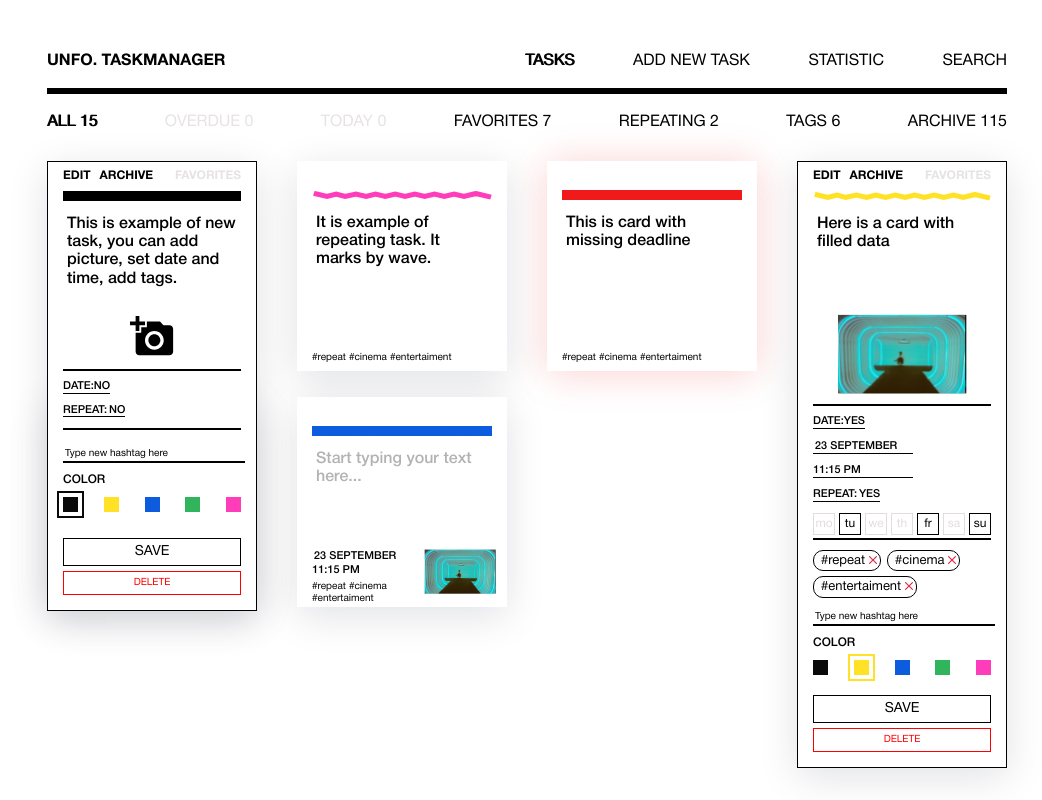
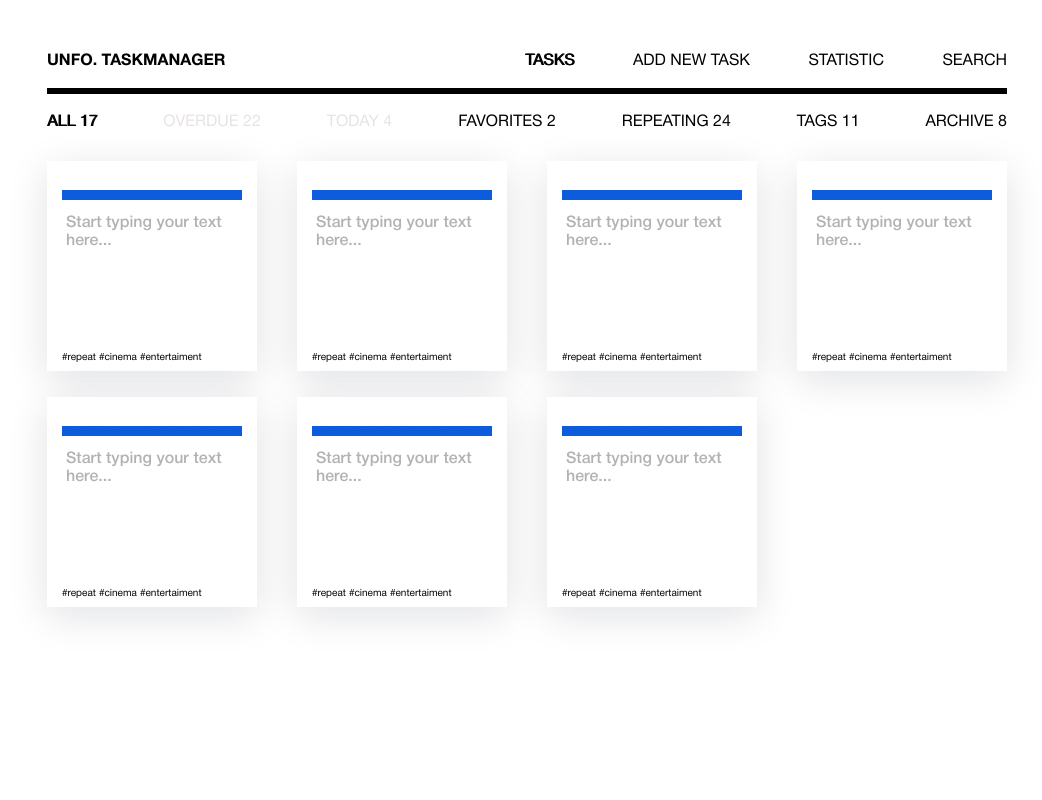
Before and after one commit to sergeykravchenko/13921-taskmanager-8, a website: page public/index.html in a window 1280 px wide. Shown: the top 800 px of the page, without its empty margins (113-1155 px from the left). Drawn offline with Linux system fonts and the light colour scheme.

Commit message:
Выполнил задание

```diff
--- /dev/null
+++ b/main.js
@@ -0,0 +1,355 @@
+const FILTERS_CONTAINER = document.querySelector(`.main__filter`);
+FILTERS_CONTAINER.innerHTML = ``;
+const CARDS_CONTAINER = document.querySelector(`.board__tasks`);
+CARDS_CONTAINER.innerHTML = ``;
+const CARDS_COUNT = 7;
+const TASK_FILTERS = [`all`, `overdue`, `today`, `favorites`, `repeating`, `tags`, `archive`];
+
+const getRandomInteger = (min, max) => Math.floor(Math.random() * (max - min)) + min;
+
+TASK_FILTERS.forEach((item, i) => createFilter(
+    item,
+    getRandomInteger(0, 30),
+    i === 0 ? true : "",
+    i === 1 || i === 2 ? true : ""
+  )
+);
+
+createCards(CARDS_COUNT);
+
+FILTERS_CONTAINER.addEventListener(`click`, (evt) => {
+  evt.preventDefault();
+  onFilterClick(evt);
+});
+
+function onFilterClick(evt) {
+  const target = evt.target;
+  const sibling = target.previousElementSibling;
+
+  if (target.classList.contains(`filter__label`) && !sibling.checked === true && !sibling.disabled === true) {
+    const activeElement = FILTERS_CONTAINER.querySelector(`[checked]`);
+    if (activeElement) {
+      activeElement.checked = false;
+    }
+    sibling.checked = true;
+    createCards(getRandomInteger(0, CARDS_COUNT));
+  }
+};
+
+function createFilter (filterName, count, isChecked = false, isDisabled = false) {
+  const filterTemplate = `<input
+  type="radio"
+  id="filter__${filterName}"
+  class="filter__input visually-hidden"
+  name="filter"
+  ${isChecked ? " checked" : ""}
+  ${isDisabled ? " disabled" : ""}
+/>
+<label for="${filterName}" class="filter__label">
+${filterName.toUpperCase()} <span class="filter__${filterName}-count">${count}</span></label
+>`
+
+FILTERS_CONTAINER.innerHTML += filterTemplate;
+};
+
+function createCards (count) {
+  CARDS_CONTAINER.innerHTML = ``;
+  for (let i = 0; i < count; i++) {
+    createCard();
+  }
+}
+
+function createCard () {
+  const cardTemplate = `<article class="card card--blue">
+  <form class="card__form" method="get">
+    <div class="card__inner">
+      <div class="card__control">
+        <button type="button" class="card__btn card__btn--edit">
+          edit
+        </button>
+        <button type="button" class="card__btn card__btn--archive">
+          archive
+        </button>
+        <button
+          type="button"
+          class="card__btn card__btn--favorites card__btn--disabled"
+        >
+          favorites
+        </button>
+      </div>
+
+      <div class="card__color-bar">
+        <svg class="card__color-bar-wave" width="100%" height="10">
+          <use xlink:href="#wave"></use>
+        </svg>
+      </div>
+
+      <div class="card__textarea-wrap">
+        <label>
+          <textarea
+            class="card__text"
+            placeholder="Start typing your text here..."
+            name="text"
+          ></textarea>
+        </label>
+      </div>
+
+      <div class="card__settings">
+        <div class="card__details">
+          <div class="card__dates">
+            <button class="card__date-deadline-toggle" type="button">
+              date: <span class="card__date-status">no</span>
+            </button>
+
+            <fieldset class="card__date-deadline" disabled>
+              <label class="card__input-deadline-wrap">
+                <input
+                  class="card__date"
+                  type="text"
+                  placeholder="23 September"
+                  name="date"
+                />
+              </label>
+              <label class="card__input-deadline-wrap">
+                <input
+                  class="card__time"
+                  type="text"
+                  placeholder="11:15 PM"
+                  name="time"
+                />
+              </label>
+            </fieldset>
+
+            <button class="card__repeat-toggle" type="button">
+              repeat:<span class="card__repeat-status">no</span>
+            </button>
+
+            <fieldset class="card__repeat-days" disabled>
+              <div class="card__repeat-days-inner">
+                <input
+                  class="visually-hidden card__repeat-day-input"
+                  type="checkbox"
+                  id="repeat-mo-5"
+                  name="repeat"
+                  value="mo"
+                />
+                <label class="card__repeat-day" for="repeat-mo-5"
+                  >mo</label
+                >
+                <input
+                  class="visually-hidden card__repeat-day-input"
+                  type="checkbox"
+                  id="repeat-tu-5"
+                  name="repeat"
+                  value="tu"
+                  checked
+                />
+                <label class="card__repeat-day" for="repeat-tu-5"
+                  >tu</label
+                >
+                <input
+                  class="visually-hidden card__repeat-day-input"
+                  type="checkbox"
+                  id="repeat-we-5"
+                  name="repeat"
+                  value="we"
+                />
+                <label class="card__repeat-day" for="repeat-we-5"
+                  >we</label
+                >
+                <input
+                  class="visually-hidden card__repeat-day-input"
+                  type="checkbox"
+                  id="repeat-th-5"
+                  name="repeat"
+                  value="th"
+                />
+                <label class="card__repeat-day" for="repeat-th-5"
+                  >th</label
+                >
+                <input
+                  class="visually-hidden card__repeat-day-input"
+                  type="checkbox"
+                  id="repeat-fr-5"
+                  name="repeat"
+                  value="fr"
+                  checked
+                />
+                <label class="card__repeat-day" for="repeat-fr-5"
+                  >fr</label
+                >
+                <input
+                  class="visually-hidden card__repeat-day-input"
+                  type="checkbox"
+                  name="repeat"
+                  value="sa"
+                  id="repeat-sa-5"
+                />
+                <label class="card__repeat-day" for="repeat-sa-5"
+                  >sa</label
+                >
+                <input
+                  class="visually-hidden card__repeat-day-input"
+                  type="checkbox"
+                  id="repeat-su-5"
+                  name="repeat"
+                  value="su"
+                  checked
+                />
+                <label class="card__repeat-day" for="repeat-su-5"
+                  >su</label
+                >
+              </div>
+            </fieldset>
+          </div>
+
+          <div class="card__hashtag">
+            <div class="card__hashtag-list">
+              <span class="card__hashtag-inner">
+                <input
+                  type="hidden"
+                  name="hashtag"
+                  value="repeat"
+                  class="card__hashtag-hidden-input"
+                />
+                <button type="button" class="card__hashtag-name">
+                  #repeat
+                </button>
+                <button type="button" class="card__hashtag-delete">
+                  delete
+                </button>
+              </span>
+
+              <span class="card__hashtag-inner">
+                <input
+                  type="hidden"
+                  name="hashtag"
+                  value="repeat"
+                  class="card__hashtag-hidden-input"
+                />
+                <button type="button" class="card__hashtag-name">
+                  #cinema
+                </button>
+                <button type="button" class="card__hashtag-delete">
+                  delete
+                </button>
+              </span>
+
+              <span class="card__hashtag-inner">
+                <input
+                  type="hidden"
+                  name="hashtag"
+                  value="repeat"
+                  class="card__hashtag-hidden-input"
+                />
+                <button type="button" class="card__hashtag-name">
+                  #entertaiment
+                </button>
+                <button type="button" class="card__hashtag-delete">
+                  delete
+                </button>
+              </span>
+            </div>
+
+            <label>
+              <input
+                type="text"
+                class="card__hashtag-input"
+                name="hashtag-input"
+                placeholder="Type new hashtag here"
+              />
+            </label>
+          </div>
+        </div>
+
+        <label class="card__img-wrap card__img-wrap--empty">
+          <input
+            type="file"
+            class="card__img-input visually-hidden"
+            name="img"
+          />
+          <img
+            src="img/add-photo.svg"
+            alt="task picture"
+            class="card__img"
+          />
+        </label>
+
+        <div class="card__colors-inner">
+          <h3 class="card__colors-title">Color</h3>
+          <div class="card__colors-wrap">
+            <input
+              type="radio"
+              id="color-black-5"
+              class="card__color-input card__color-input--black visually-hidden"
+              name="color"
+              value="black"
+            />
+            <label
+              for="color-black-5"
+              class="card__color card__color--black"
+              >black</label
+            >
+            <input
+              type="radio"
+              id="color-yellow-5"
+              class="card__color-input card__color-input--yellow visually-hidden"
+              name="color"
+              value="yellow"
+            />
+            <label
+              for="color-yellow-5"
+              class="card__color card__color--yellow"
+              >yellow</label
+            >
+            <input
+              type="radio"
+              id="color-blue-5"
+              class="card__color-input card__color-input--blue visually-hidden"
+              name="color"
+              value="blue"
+            />
+            <label
+              for="color-blue-5"
+              class="card__color card__color--blue"
+              >blue</label
+            >
+            <input
+              type="radio"
+              id="color-green-5"
+              class="card__color-input card__color-input--green visually-hidden"
+              name="color"
+              value="green"
+              checked
+            />
+            <label
+              for="color-green-5"
+              class="card__color card__color--green"
+              >green</label
+            >
+            <input
+              type="radio"
+              id="color-pink-5"
+              class="card__color-input card__color-input--pink visually-hidden"
+              name="color"
+              value="pink"
+            />
+            <label
+              for="color-pink-5"
+              class="card__color card__color--pink"
+              >pink</label
+            >
+          </div>
+        </div>
+      </div>
+
+      <div class="card__status-btns">
+        <button class="card__save" type="submit">save</button>
+        <button class="card__delete" type="button">delete</button>
+      </div>
+    </div>
+  </form>
+</article>`;
+
+CARDS_CONTAINER.innerHTML += cardTemplate;
+};
--- a/public/index.html
+++ b/public/index.html
@@ -1922,5 +1922,6 @@ Here is a card with filled data</textarea
         <button class="load-more" type="button">load more</button>
       </section>
     </main>
+    <script src="../main.js"></script>
   </body>
 </html>
```
